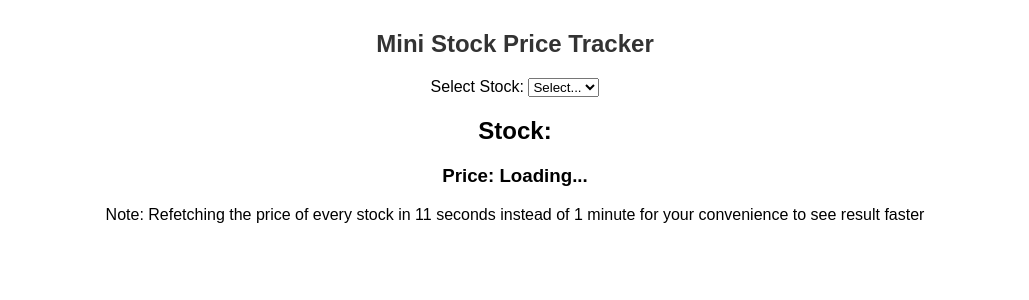
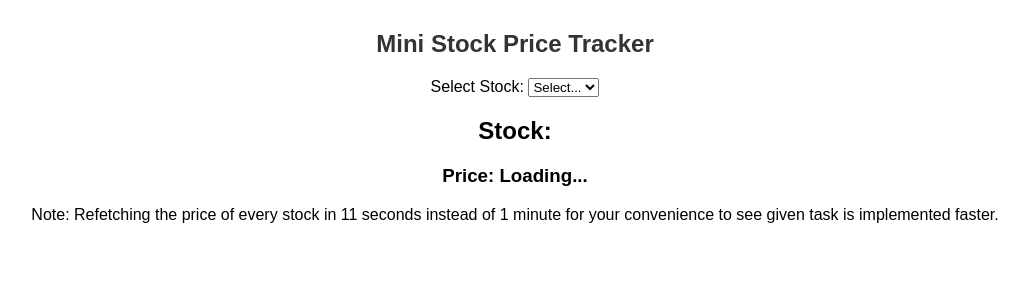
Before and after one commit to is1dd/spearmint-fronetend, a React (Vite) app: page / in a window 1280 px wide. Shown: the top 300 px of the page, without its empty margins (125-1154 px from the left). Built offline with nearby package versions, Linux system fonts and the light colour scheme.

Commit message:
Update App.jsx

```diff
--- a/src/App.jsx
+++ b/src/App.jsx
@@ -46,7 +46,7 @@ const App = () => {
       <h1 style={headingStyles}>Mini Stock Price Tracker</h1>
       <StockSelector onSelect={(stock) => setSelectedStock(stock)} />
       <PriceDisplay stock={selectedStock} price={stockPrice} />
-      <p>Note: Refetching the price of every stock in 11 seconds instead of 1 minute for your convenience to see result faster</p>
+      <p>Note: Refetching the price of every stock in 11 seconds instead of 1 minute for your convenience to see given task is implemented faster.</p>
     </div>
   );
 };
```
